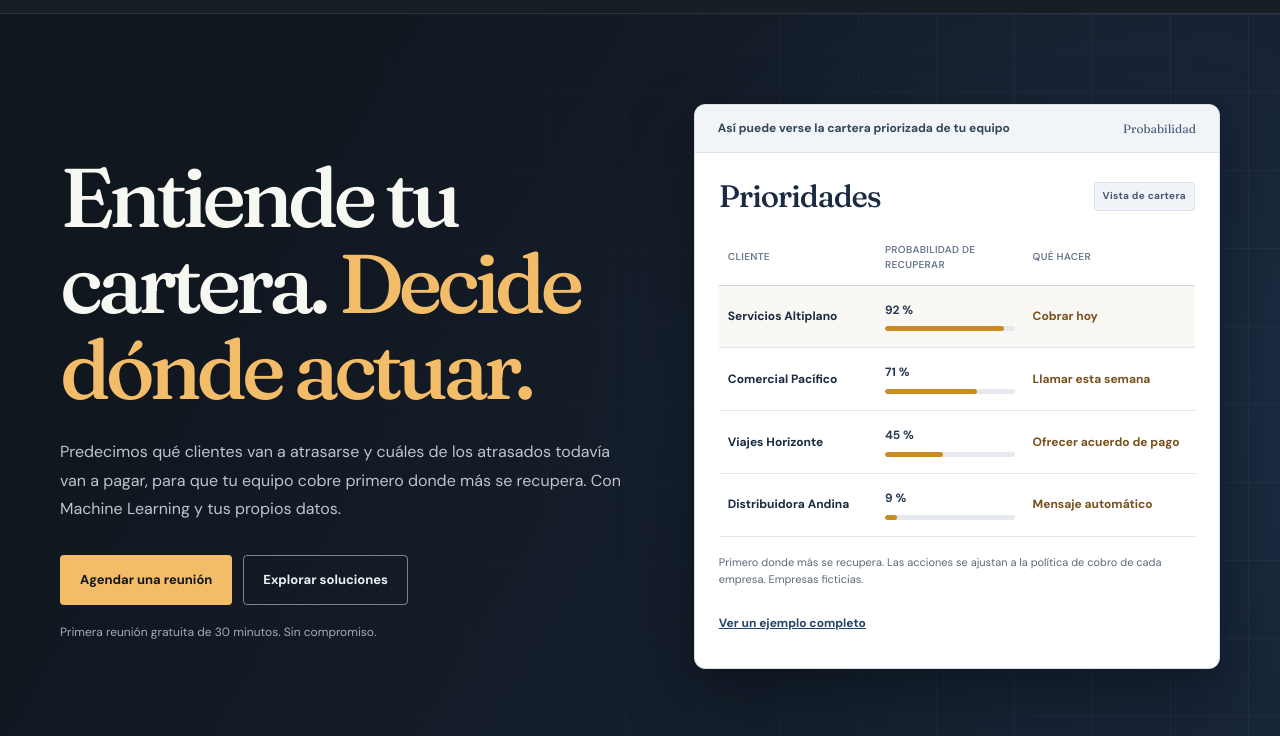
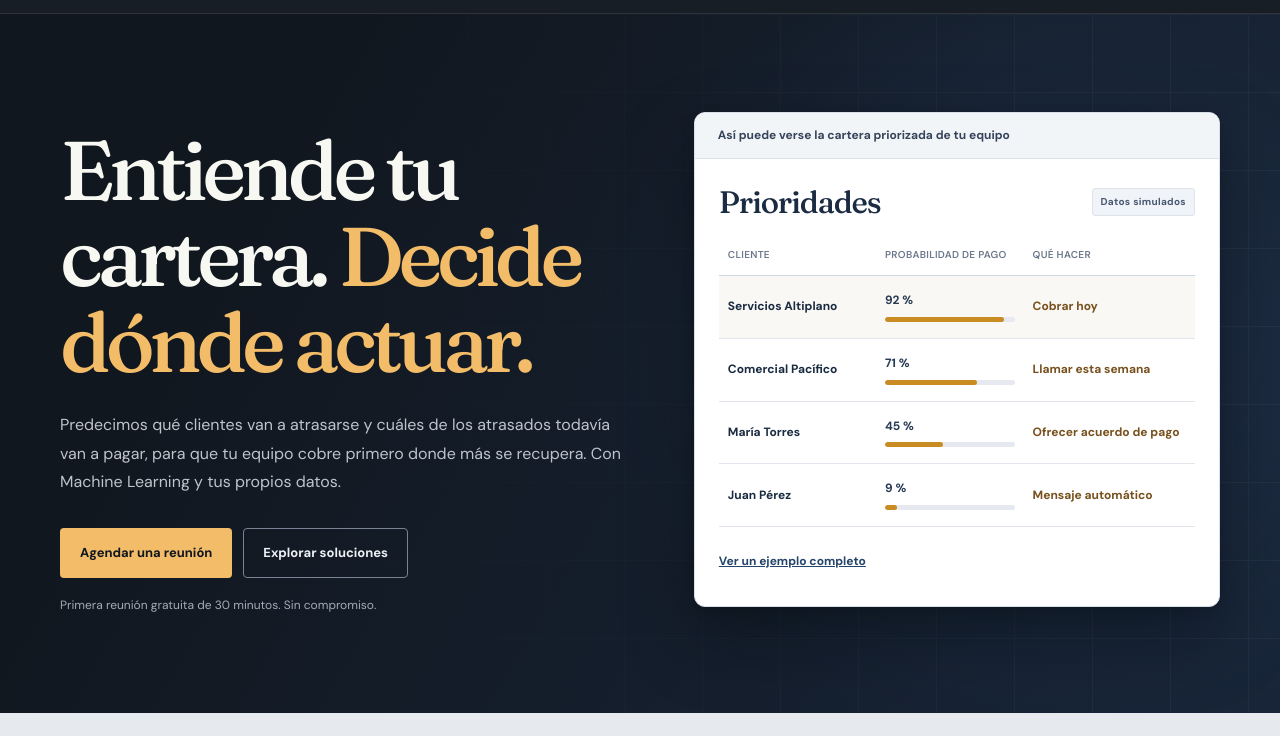
Before and after one commit to QuorumRisk/QuorumRisk.github.io, a plain HTML site: page index.html in a window 1280 px wide. Shown: the part 64-800 px from the top of the page. Drawn offline with Linux system fonts and the light colour scheme.

Commit message:
Simplificamos el ejemplo de prioridades de cartera

```diff
--- a/index.html
+++ b/index.html
@@ -45,7 +45,6 @@
 .sample{background:#fff;transform:none;border:1px solid #d9dfe7;border-radius:11px;box-shadow:0 30px 70px #03070b66,0 4px 14px #03070b22;color:var(--ink)}
 .sample-head{padding:14px 23px;background:#f2f5f8;border-bottom:1px solid #dce2e9;align-items:center}
 .sample-head strong{font-size:12px;line-height:1.4;letter-spacing:0;color:#35445a;font-weight:700}
-.sample-brand{font-family:var(--heading);color:#485a75;font-size:12px;white-space:nowrap;display:inline-flex;align-items:center;gap:6px}
 .sample-body{padding:26px 24px 22px}
 .sample-title-row{display:flex;justify-content:space-between;align-items:center;gap:12px;margin-bottom:19px}
 .example-title{color:#1a2b42;margin:0;font-size:31px}
@@ -106,7 +105,7 @@
   .priority-table td{padding:0;border:0}
   .priority-table td:first-child{grid-column:1;grid-row:1;font-size:13px}
   .priority-table td:nth-child(2){grid-column:1 / -1;grid-row:2;font-size:13px}
-  .priority-table td:nth-child(2):before{content:"Probabilidad de recuperar  ";font-size:11px;font-weight:500;color:#647188}
+  .priority-table td:nth-child(2):before{content:"Probabilidad de pago  ";font-size:11px;font-weight:500;color:#647188}
   .priority-table td:last-child{grid-column:2;grid-row:1;text-align:right;font-size:11px}
   .bar-track{margin-top:6px;height:4px}.sample-foot{font-size:11px}
   .team-expertise{padding:25px 21px}.trust-lead{padding:30px 27px}.trust-lead h2{font-size:clamp(2.35rem,10vw,3.2rem)}.trust-item{grid-template-columns:30px 1fr;gap:12px}.trust-item h3{font-size:19px}
@@ -136,15 +135,14 @@
         <p class="micro">Primera reunión gratuita de 30 minutos. Sin compromiso.</p>
       </div>
       <div class="sample" aria-label="Vista ilustrativa de cartera priorizada con datos sintéticos">
-        <div class="sample-head"><strong>Así puede verse la cartera priorizada de tu equipo</strong><span class="sample-brand">Probabilidad</span></div>
-        <div class="sample-body"><div class="sample-title-row"><h2 class="example-title">Prioridades</h2><span class="sample-tag">Vista de cartera</span></div>
-          <div class="example-scroll"><table class="priority-table"><thead><tr><th>Cliente</th><th>Probabilidad de recuperar</th><th>Qué hacer</th></tr></thead><tbody>
+        <div class="sample-head"><strong>Así puede verse la cartera priorizada de tu equipo</strong></div>
+        <div class="sample-body"><div class="sample-title-row"><h2 class="example-title">Prioridades</h2><span class="sample-tag">Datos simulados</span></div>
+          <div class="example-scroll"><table class="priority-table"><thead><tr><th>Cliente</th><th>Probabilidad de pago</th><th>Qué hacer</th></tr></thead><tbody>
             <tr><td>Servicios Altiplano</td><td>92 %<div class="bar-track"><span style="width:92%"></span></div></td><td>Cobrar hoy</td></tr>
             <tr><td>Comercial Pacífico</td><td>71 %<div class="bar-track"><span style="width:71%"></span></div></td><td>Llamar esta semana</td></tr>
-            <tr><td>Viajes Horizonte</td><td>45 %<div class="bar-track"><span style="width:45%"></span></div></td><td>Ofrecer acuerdo de pago</td></tr>
-            <tr><td>Distribuidora Andina</td><td>9 %<div class="bar-track"><span style="width:9%"></span></div></td><td>Mensaje automático</td></tr>
+            <tr><td>María Torres</td><td>45 %<div class="bar-track"><span style="width:45%"></span></div></td><td>Ofrecer acuerdo de pago</td></tr>
+            <tr><td>Juan Pérez</td><td>9 %<div class="bar-track"><span style="width:9%"></span></div></td><td>Mensaje automático</td></tr>
           </tbody></table></div>
-          <p class="sample-foot">Primero donde más se recupera. Las acciones se ajustan a la política de cobro de cada empresa. Empresas ficticias.</p>
           <a class="sample-link" href="/casos/recuperacion-de-cartera/">Ver un ejemplo completo</a>
         </div>
       </div>
```
